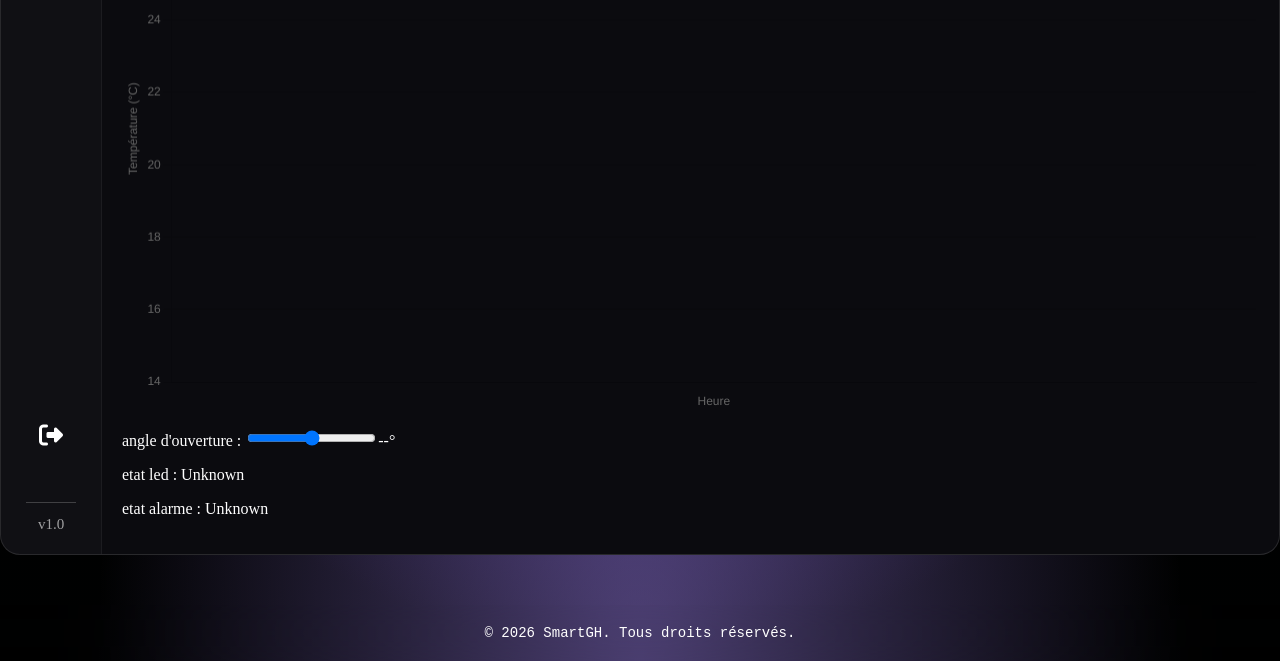
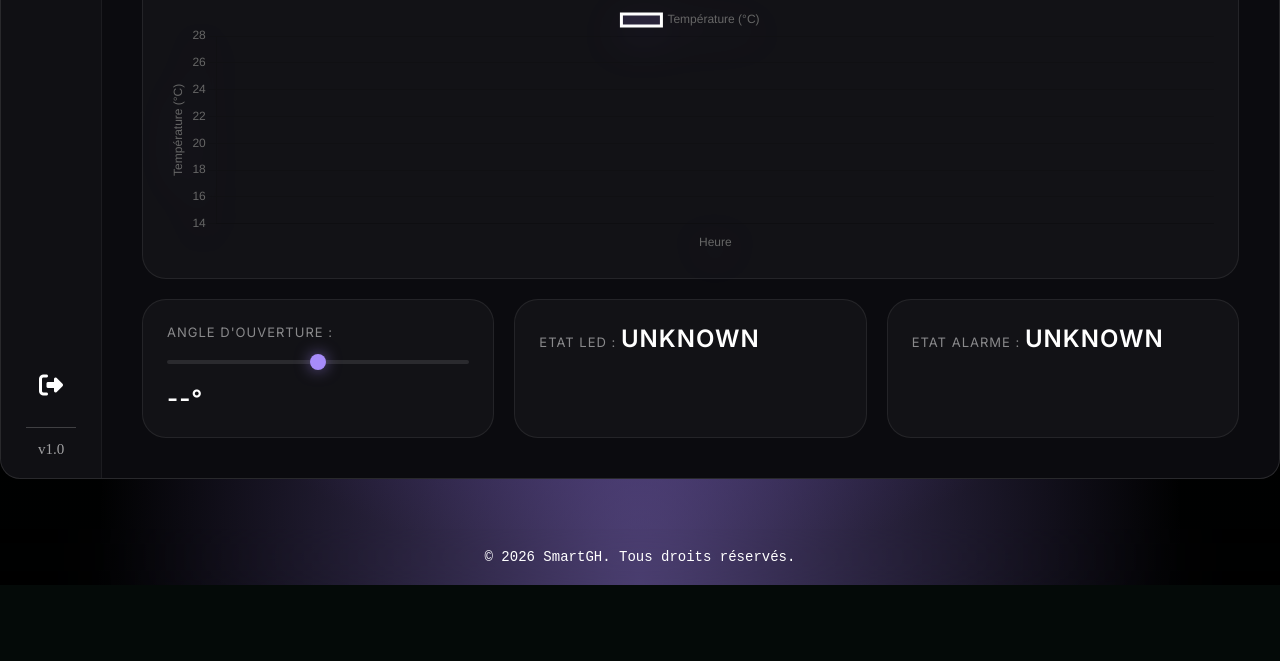
Before and after one commit to Vip3r4/App-Web-IT, a plain HTML site: page Site Web/pannel.html in a window 1280 px wide. Shown: the part 622-1283 px from the top of the page. After the commit the page ends 1207 px from the top, so only its background shows below. Drawn offline with nearby package versions, Linux system fonts and the light colour scheme; no server answers.

Commit message:
Update pannel style

```diff
--- a/Site Web/chart.js
+++ b/Site Web/chart.js
@@ -8,7 +8,7 @@ const chartData = {
         label: 'Température (°C)',
         data: [],
         borderColor: 'white',
-        backgroundColor: 'rgba(29, 10, 29, 0.97)',
+        backgroundColor: 'rgba(167, 139, 250, 0.14)',
         fill: true,
         tension: 0.3
     }]
@@ -19,6 +19,7 @@ const tempChart = new Chart(ctx, {
     data: chartData,
     options: {
         responsive: true,
+        maintainAspectRatio: false,
         animation: false,
         scales: {
             x: {
--- a/Site Web/pannel.html
+++ b/Site Web/pannel.html
@@ -50,7 +50,9 @@
 
             <main class="content">
                 <div class="temp">
-                    <p>température : <input id="tempChanger" type="range" min="14" max="28"><span id="Temp">--</span></p>
+                    <h2>Température</h2>
+                    <input id="tempChanger" type="range" min="14" max="28">
+                    <span id="Temp">--</span>
                     <canvas id="tempChart" width="400" height="200"></canvas>
                 </div>
                 <div class="angle">
--- a/Site Web/style-pannel.css
+++ b/Site Web/style-pannel.css
@@ -218,6 +218,108 @@ h1{
 
 /*-------------------------------*/
 
+.content {
+    flex: 1;
+    padding: 40px;
+    color: white;
+    font-family: "Inter", sans-serif;
+    display: grid;
+    grid-template-columns: repeat(3, 1fr);
+    grid-template-rows: auto auto;
+    gap: 20px;
+}
+
+.content > div {
+    background: rgba(255, 255, 255, 0.03);
+    border: 1px solid rgba(255, 255, 255, 0.08);
+    border-radius: 24px;
+    padding: 24px;
+    transition: all 0.3s ease;
+}
+
+.content > div:hover {
+    border-color: rgba(167, 139, 250, 0.4);
+    background: rgba(255, 255, 255, 0.05);
+    transform: translateY(-2px);
+}
+
+.temp {
+    grid-column: span 3;
+}
+
+.temp h2 {
+    font-size: 14px;
+    font-weight: 500;
+    text-transform: uppercase;
+    letter-spacing: 1.5px;
+    color: rgba(255, 255, 255, 0.5);
+    margin-bottom: 10px;
+}
+
+#Temp {
+    font-size: 48px;
+    font-weight: 700;
+    display: block;
+    margin-bottom: 20px;
+}
+
+#tempChart {
+    width: 100% !important;
+    max-height: 250px;
+    filter: drop-shadow(0px 10px 20px rgba(139, 92, 246, 0.2));
+}
+
+.angle, .led, .alarm {
+    display: flex;
+    flex-direction: column;
+    justify-content: space-between;
+}
+
+.content p {
+    margin: 0;
+    font-size: 13px;
+    color: rgba(255, 255, 255, 0.5);
+    text-transform: uppercase;
+    letter-spacing: 1px;
+}
+
+.content span {
+    font-size: 24px;
+    font-weight: 600;
+    color: #fff;
+    margin-top: 8px;
+}
+
+input[type="range"] {
+    -webkit-appearance: none;
+    width: 100%;
+    height: 4px;
+    background: rgba(255, 255, 255, 0.1);
+    border-radius: 2px;
+    margin: 20px 0;
+    cursor: pointer;
+}
+
+input[type="range"]::-webkit-slider-thumb {
+    -webkit-appearance: none;
+    width: 16px;
+    height: 16px;
+    background: #a78bfa;
+    border-radius: 50%;
+    box-shadow: 0 0 15px rgba(167, 139, 250, 0.6);
+}
+
+@media (max-width: 1100px) {
+    .content {
+        grid-template-columns: 1fr;
+    }
+    .temp {
+        grid-column: span 1;
+    }
+}
+
+/*-------------------------------*/
+
 footer {
     position: static;
     bottom: 0;
```
